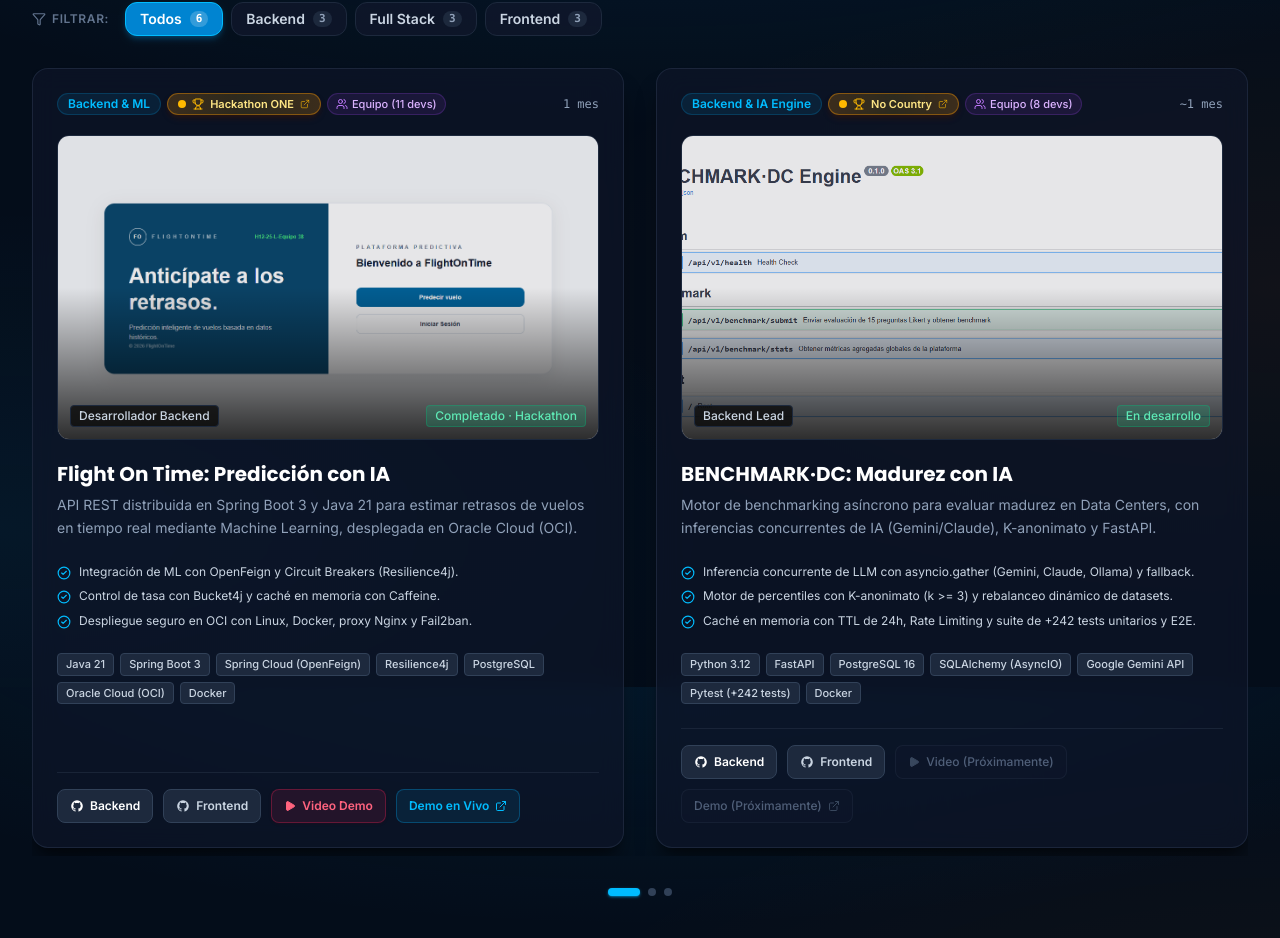
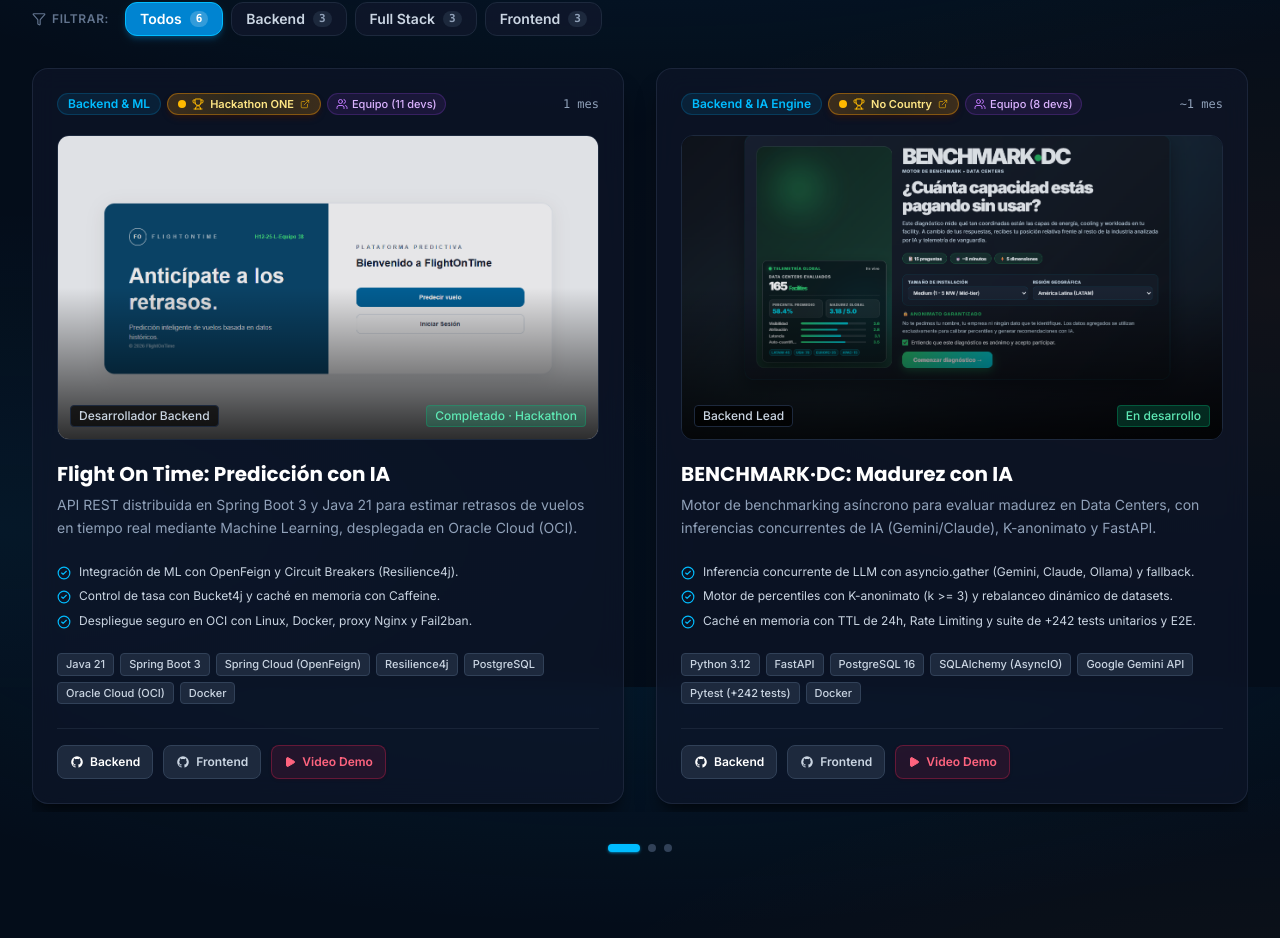
Before and after one commit to Calegaris/luiscalegari-portfolio, a Next.js app: page / in a window 1280 px wide. Shown: the part 4113-5051 px from the top of the page. Built offline with nearby package versions, Linux system fonts and the light colour scheme.

Commit message:
feat(projects): update links, video demo and thumbnail for benchmark-dc and flight-on-time

```diff
--- a/src/data/portfolioData.ts
+++ b/src/data/portfolioData.ts
@@ -643,7 +643,6 @@
       repoPublic: true,
       repoUrl: "https://github.com/Harol-Medina/Prediccion-Retrasos-Vuelos-Back-End",
       frontendRepoUrl: "https://github.com/Harol-Medina/Prediccion-Retrasos-Vuelos-Front-End",
-      liveUrl: "https://prediccion-retrasos-vuelos-front-en.vercel.app/",
       videoUrl: "https://youtu.be/Gsmd-eRHd0I?si=giA5UBKywqN5u5Uj",
       awardUrl: "https://nocountry.tech/hackathon-one-ii-latam/cmj3k1m4n00l9ke012qasg1y0",
       awardLabel: "Hackathon ONE",
@@ -674,12 +673,11 @@
       role: "Backend Lead",
       status: "En desarrollo",
       duration: "~1 mes",
-      thumbnail: "/images/projects/benchmark-dc-engine.png",
+      thumbnail: "/images/projects/benchmarkdcmain.png",
       repoPublic: true,
       repoUrl: "https://github.com/No-Country-simulation/S07-26-Team-21",
       frontendRepoUrl: "https://github.com/No-Country-simulation/S07-26-Team-21-frontend",
-      videoPending: true,
-      livePending: true,
+      videoUrl: "https://www.youtube.com/watch?v=3XfKanXoQ7M",
       awardUrl: "https://companies.nocountry.tech/simulation/team/cmroa6bct009lms01xsim9xus",
       awardLabel: "No Country",
       technologies: [
```
Also changed, not shown: public/images/projects/benchmarkdcmain.png (added).
